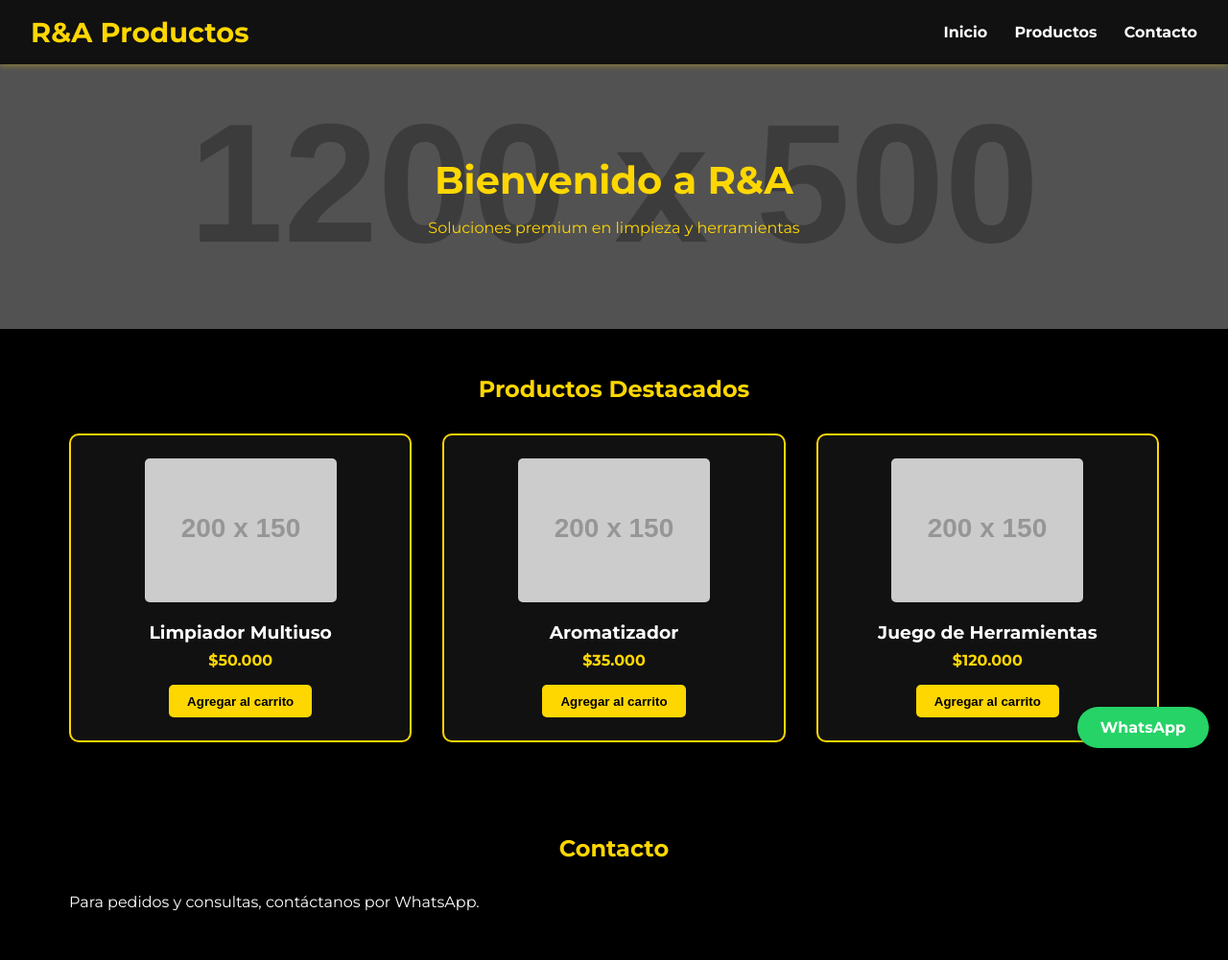
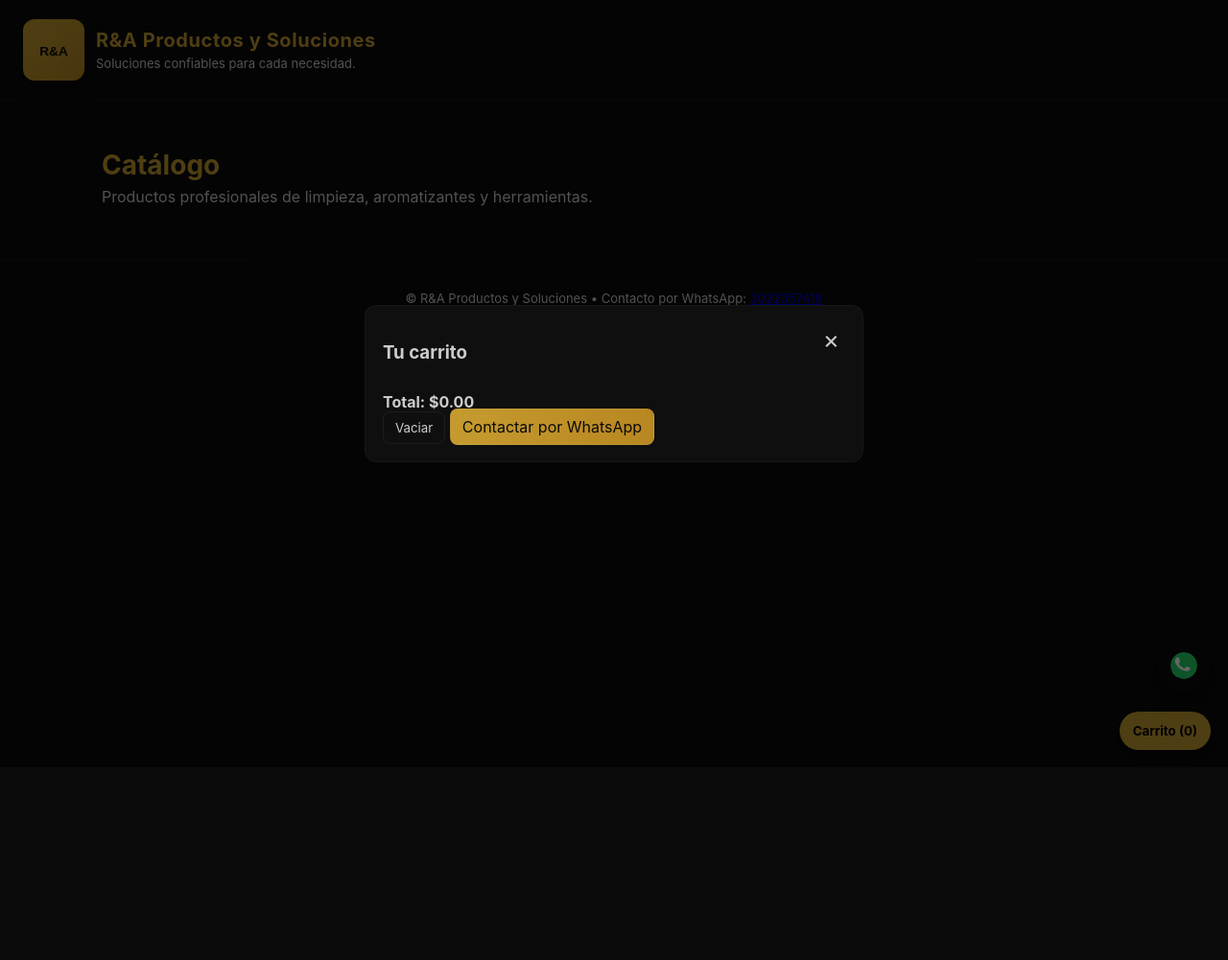
Before and after one commit to RyA361/R-A-productos-y-soluciones-, a plain HTML site: page index.html in a window 1280 px wide. Shown: the top 1001 px of the page at 96% size. After the commit the page ends 800 px from the top, so only its background shows below. Drawn offline with Linux system fonts and the light colour scheme; files that its build step writes are made by us from their sources; placeholder pictures from the web are drawn by us.

Commit message:
Add files via upload

```diff
--- a/index.html
+++ b/index.html
@@ -1,202 +1,65 @@
-<!DOCTYPE html>
+<!doctype html>
 <html lang="es">
 <head>
-    <meta charset="UTF-8">
-    <meta name="viewport" content="width=device-width, initial-scale=1.0">
-    <title>Tienda R&A - Limpieza y Herramientas</title>
-    <link href="https://fonts.googleapis.com/css2?family=Montserrat:wght@400;700&display=swap" rel="stylesheet">
-    <style>
-        /* Reset básico */
-        * {
-            margin: 0;
-            padding: 0;
-            box-sizing: border-box;
-        }
-        body {
-            font-family: 'Montserrat', sans-serif;
-            background-color: #000;
-            color: #fff;
-        }
-        header {
-            background-color: #111;
-            padding: 1rem 2rem;
-            display: flex;
-            justify-content: space-between;
-            align-items: center;
-            position: sticky;
-            top: 0;
-            z-index: 1000;
-            box-shadow: 0 2px 6px rgba(255, 215, 0, 0.3);
-        }
-        header h1 {
-            color: #FFD700;
-            font-size: 1.8rem;
-        }
-        nav a {
-            color: #fff;
-            margin-left: 1.5rem;
-            text-decoration: none;
-            font-weight: 600;
-            transition: 0.3s;
-        }
-        nav a:hover {
-            color: #FFD700;
-        }
-        .hero {
-            background: linear-gradient(rgba(0,0,0,0.6), rgba(0,0,0,0.6)), url('https://via.placeholder.com/1200x500') center/cover no-repeat;
-            color: #FFD700;
-            text-align: center;
-            padding: 6rem 2rem;
-        }
-        .hero h2 {
-            font-size: 2.5rem;
-            margin-bottom: 1rem;
-        }
-        .section {
-            padding: 3rem 2rem;
-            max-width: 1200px;
-            margin: auto;
-        }
-        .section h2 {
-            color: #FFD700;
-            margin-bottom: 2rem;
-            text-align: center;
-        }
-        .products {
-            display: grid;
-            grid-template-columns: repeat(auto-fit, minmax(250px, 1fr));
-            gap: 2rem;
-        }
-        .product-card {
-            background-color: #111;
-            padding: 1.5rem;
-            border-radius: 10px;
-            text-align: center;
-            border: 2px solid #FFD700;
-            transition: transform 0.3s;
-        }
-        .product-card:hover {
-            transform: scale(1.05);
-        }
-        .product-card img {
-            max-width: 100%;
-            border-radius: 5px;
-        }
-        .product-card h3 {
-            margin: 1rem 0 0.5rem 0;
-        }
-        .product-card p {
-            font-weight: bold;
-            color: #FFD700;
-        }
-        .product-card button {
-            margin-top: 1rem;
-            padding: 0.6rem 1.2rem;
-            background-color: #FFD700;
-            color: #000;
-            border: none;
-            border-radius: 5px;
-            cursor: pointer;
-            font-weight: bold;
-            transition: 0.3s;
-        }
-        .product-card button:hover {
-            background-color: #e6c200;
-        }
-        footer {
-            background-color: #111;
-            color: #fff;
-            text-align: center;
-            padding: 2rem;
-            margin-top: 3rem;
-        }
-        .whatsapp-button {
-            position: fixed;
-            bottom: 20px;
-            right: 20px;
-            background-color: #25D366;
-            color: #fff;
-            padding: 0.75rem 1.5rem;
-            border-radius: 50px;
-            text-decoration: none;
-            font-weight: bold;
-            box-shadow: 0 4px 6px rgba(0,0,0,0.3);
-            transition: 0.3s;
-        }
-        .whatsapp-button:hover {
-            background-color: #1ebe57;
-        }
-        @media(max-width:768px){
-            header {
-                flex-direction: column;
-            }
-            nav {
-                margin-top: 1rem;
-            }
-        }
-    </style>
-<link type="text/css" rel="stylesheet" href="css/style.css"/>
+  <meta charset="utf-8" />
+  <meta name="viewport" content="width=device-width,initial-scale=1" />
+  <title>R&amp;A Productos y Soluciones</title>
+  <link rel="stylesheet" href="styles.css">
 </head>
 <body>
+  <header class="site-header">
+    <div class="brand">
+      <!-- Inline logo SVG -->
+      <img src="logo.svg" alt="R&A logo" class="logo">
+      <div class="brand-text">
+        <h1>R&amp;A Productos y Soluciones</h1>
+        <p class="tagline">Soluciones confiables para cada necesidad.</p>
+      </div>
+    </div>
+  </header>
 
-    <header>
-        <h1>R&A Productos</h1>
-        <nav>
-            <a href="#inicio">Inicio</a>
-            <a href="#productos">Productos</a>
-            <a href="#contacto">Contacto</a>
-        </nav>
-    </header>
-
-    <section class="hero" id="inicio">
-        <h2>Bienvenido a R&A</h2>
-        <p>Soluciones premium en limpieza y herramientas</p>
+  <main class="container">
+    <section id="hero" class="hero">
+      <h2>Catálogo</h2>
+      <p>Productos profesionales de limpieza, aromatizantes y herramientas.</p>
     </section>
 
-    <section class="section" id="productos">
-        <h2>Productos Destacados</h2>
-        <div class="products">
-            <div class="product-card">
-                <img src="https://via.placeholder.com/200x150" alt="Limpiador Multiuso">
-                <h3>Limpiador Multiuso</h3>
-                <p>$50.000</p>
-                <button onclick="addToCart('Limpiador Multiuso', 50000)">Agregar al carrito</button>
-            </div>
-            <div class="product-card">
-                <img src="https://via.placeholder.com/200x150" alt="Aromatizador">
-                <h3>Aromatizador</h3>
-                <p>$35.000</p>
-                <button onclick="addToCart('Aromatizador', 35000)">Agregar al carrito</button>
-            </div>
-            <div class="product-card">
-                <img src="https://via.placeholder.com/200x150" alt="Juego de Herramientas">
-                <h3>Juego de Herramientas</h3>
-                <p>$120.000</p>
-                <button onclick="addToCart('Juego de Herramientas', 120000)">Agregar al carrito</button>
-            </div>
-        </div>
+    <section id="products" class="products-grid" aria-label="Productos">
+      <!-- Product cards inserted by JS -->
     </section>
 
-    <section class="section" id="contacto">
-        <h2>Contacto</h2>
-        <p>Para pedidos y consultas, contáctanos por WhatsApp.</p>
-        <a href="https://wa.me/573022357418" target="_blank" class="whatsapp-button">WhatsApp</a>
-    </section>
+    <button id="open-cart" class="cart-btn">Carrito (<span id="cart-count">0</span>)</button>
 
-    <footer>
-        <p>&copy; 2025 R&A Productos. Todos los derechos reservados.</p>
-    </footer>
+    <!-- Cart modal -->
+    <div id="cart-modal" class="cart-modal" hidden>
+      <div class="cart-content">
+        <button id="close-cart" class="close">×</button>
+        <h3>Tu carrito</h3>
+        <ul id="cart-items" class="cart-items"></ul>
+        <div class="cart-actions">
+          <strong>Total: $<span id="cart-total">0.00</span></strong>
+          <div class="cart-buttons">
+            <button id="clear-cart" class="btn">Vaciar</button>
+            <a id="whatsapp-link" class="btn whatsapp" href="#" target="_blank">Contactar por WhatsApp</a>
+          </div>
+        </div>
+      </div>
+    </div>
 
-    <script>
-        let cart = [];
+  </main>
 
-        function addToCart(name, price) {
-            cart.push({name, price});
-            alert(`${name} agregado al carrito.\nTotal de productos: ${cart.length}`);
-            console.log('Carrito:', cart);
-        }
-    </script>
+  <footer class="site-footer">
+    <p>© <span id="year"></span> R&amp;A Productos y Soluciones • Contacto por WhatsApp: <a href="https://wa.me/573022357418" target="_blank">3022357418</a></p>
+  </footer>
 
-<script type="text/javascript" src="js/script.js"></script>
+  <!-- Floating WhatsApp button -->
+  <a class="whatsapp-float" href="https://wa.me/573022357418" target="_blank" aria-label="Contactar por WhatsApp">
+    <svg width="28" height="28" viewBox="0 0 24 24" fill="none" aria-hidden="true" xmlns="http://www.w3.org/2000/svg">
+      <path d="M20.52 3.48A11.93 11.93 0 0012 0C5.373 0 .1 5.373.1 12c0 2.115.55 4.11 1.6 5.9L0 24l6.3-1.65A11.93 11.93 0 0012 24c6.627 0 11.999-5.373 11.999-12 0-3.21-1.25-6.18-3.479-8.52z" fill="#25D366"/>
+      <path d="M17.3 14.1c-.35-.175-2.075-1.025-2.395-1.15-.32-.125-.55-.175-.78.175-.22.35-.85 1.15-1.045 1.385-.19.225-.38.25-.73.085-.35-.175-1.475-.545-2.81-1.73-1.045-.93-1.75-2.08-1.955-2.425-.2-.345-.02-.53.155-.705.16-.165.355-.43.53-.645.18-.22.235-.37.355-.615.12-.245.06-.46-.03-.645-.09-.175-.78-1.875-1.07-2.565-.285-.66-.575-.57-.78-.58l-.66-.01c-.22 0-.58.085-.885.39-.305.305-1.165 1.135-1.165 2.765 0 1.63 1.195 3.205 1.36 3.43.17.225 2.345 3.58 5.685 4.89 3.34 1.31 3.34.875 3.945.82.605-.06 1.965-.8 2.245-1.575.28-.775.28-1.445.195-1.58-.09-.135-.33-.215-.68-.39z" fill="#fff"/>
+    </svg>
+  </a>
+
+  <script src="app.js"></script>
 </body>
 </html>
--- /dev/null
+++ b/styles.css
@@ -0,0 +1,60 @@
+/* styles.css - Black & Gold theme */
+:root{
+  --bg:#0b0b0b;
+  --card:#0f0f0f;
+  --gold:#c59b2f;
+  --gold-2:#b88721;
+  --muted:#cccccc;
+  --accent:#e6c87a;
+}
+*{box-sizing:border-box;font-family:Inter, system-ui, Arial, sans-serif}
+body{margin:0;background:var(--bg);color:var(--muted);-webkit-font-smoothing:antialiased}
+.site-header{padding:20px 24px;border-bottom:1px solid rgba(255,255,255,0.03)}
+.brand{display:flex;gap:12px;align-items:center}
+.logo{width:64px;height:64px;background:linear-gradient(135deg,var(--gold),var(--gold-2));border-radius:12px;padding:8px;box-shadow:0 4px 18px rgba(0,0,0,0.6)}
+.brand-text h1{margin:0;color:var(--gold);font-size:20px;letter-spacing:0.6px}
+.tagline{margin:4px 0 0;color:var(--muted);font-size:13px}
+
+/* Container */
+.container{max-width:1100px;margin:28px auto;padding:0 16px}
+
+/* Hero */
+.hero{padding:22px 0 10px}
+.hero h2{color:var(--gold);margin:0 0 6px;font-size:28px}
+.hero p{margin:0;color:var(--muted)}
+
+/* Products grid */
+.products-grid{display:grid;grid-template-columns:repeat(auto-fill,minmax(220px,1fr));gap:18px;margin-top:18px}
+.card{background:linear-gradient(180deg, rgba(255,255,255,0.02), rgba(255,255,255,0.01));padding:14px;border-radius:12px;border:1px solid rgba(255,255,255,0.03);min-height:220px;display:flex;flex-direction:column;justify-content:space-between}
+.card .img{height:110px;border-radius:8px;background:linear-gradient(135deg,#111,#222);display:flex;align-items:center;justify-content:center;color:var(--muted);font-size:12px}
+.card h3{color:var(--gold);margin:10px 0 6px;font-size:16px}
+.card p{margin:0;font-size:13px;color:var(--muted)}
+.card .price{font-weight:700;color:var(--accent);margin-top:8px}
+.card button{margin-top:12px;padding:10px;border-radius:8px;border:0;background:var(--gold);color:#0b0b0b;font-weight:700;cursor:pointer}
+
+/* Cart button */
+.cart-btn{position:fixed;right:18px;bottom:18px;background:var(--gold);color:#000;border:0;padding:12px 14px;border-radius:50px;box-shadow:0 6px 20px rgba(0,0,0,0.6);font-weight:700;cursor:pointer}
+
+/* Cart modal */
+.cart-modal{position:fixed;inset:0;background:rgba(0,0,0,0.6);display:flex;align-items:center;justify-content:center;z-index:60}
+.cart-content{background:var(--card);padding:18px;border-radius:12px;width:95%;max-width:520px;border:1px solid rgba(255,255,255,0.03)}
+.close{background:transparent;border:0;color:var(--muted);font-size:26px;float:right;cursor:pointer}
+.cart-items{list-style:none;padding:0;margin:0 0 12px 0;max-height:300px;overflow:auto}
+.cart-items li{display:flex;justify-content:space-between;padding:8px 0;border-bottom:1px dashed rgba(255,255,255,0.03)}
+
+/* Buttons */
+.btn{background:transparent;border:1px solid rgba(255,255,255,0.06);padding:8px 12px;border-radius:8px;color:var(--muted);cursor:pointer}
+.btn.whatsapp{background:linear-gradient(90deg,var(--gold),var(--gold-2));color:#0b0b0b;text-decoration:none}
+
+/* Footer */
+.site-footer{padding:18px;text-align:center;border-top:1px solid rgba(255,255,255,0.03);margin-top:28px;color:var(--muted);font-size:13px}
+
+/* Floating WhatsApp */
+.whatsapp-float{position:fixed;right:18px;bottom:78px;width:56px;height:56px;border-radius:50%;display:flex;align-items:center;justify-content:center;background:transparent;box-shadow:0 6px 20px rgba(0,0,0,0.6);text-decoration:none}
+.whatsapp-float svg{border-radius:50%}
+
+/* Responsive */
+@media (max-width:520px){
+  .brand-text h1{font-size:16px}
+  .hero h2{font-size:20px}
+}
```
Also changed, not shown: README.txt (added), logo.svg (added).
